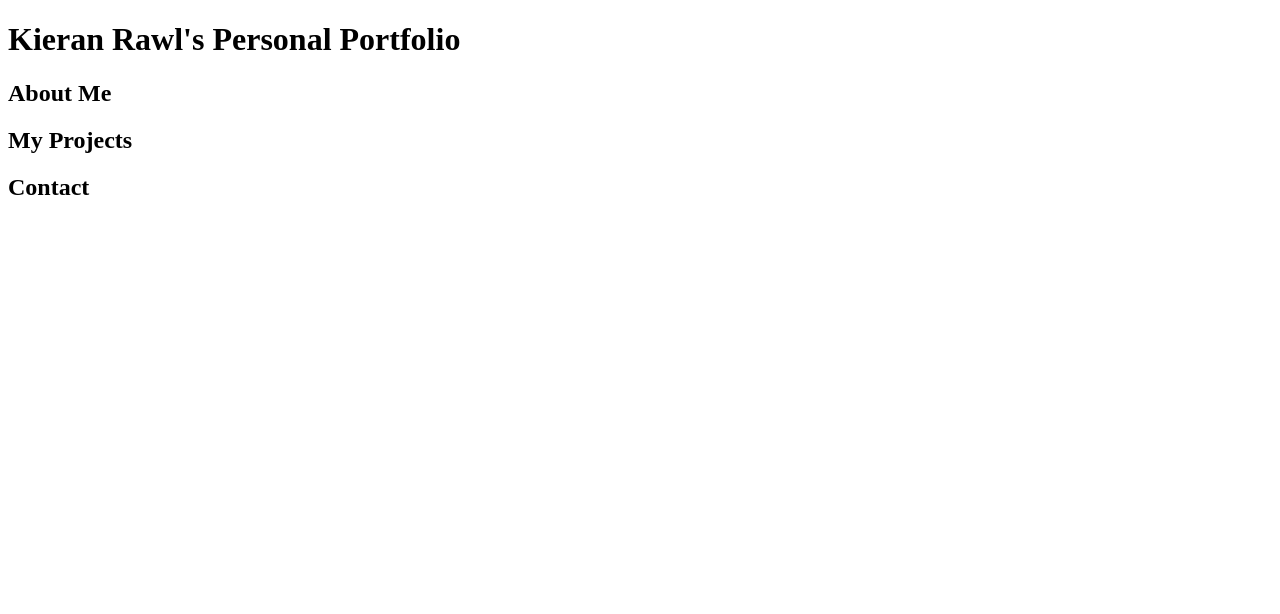
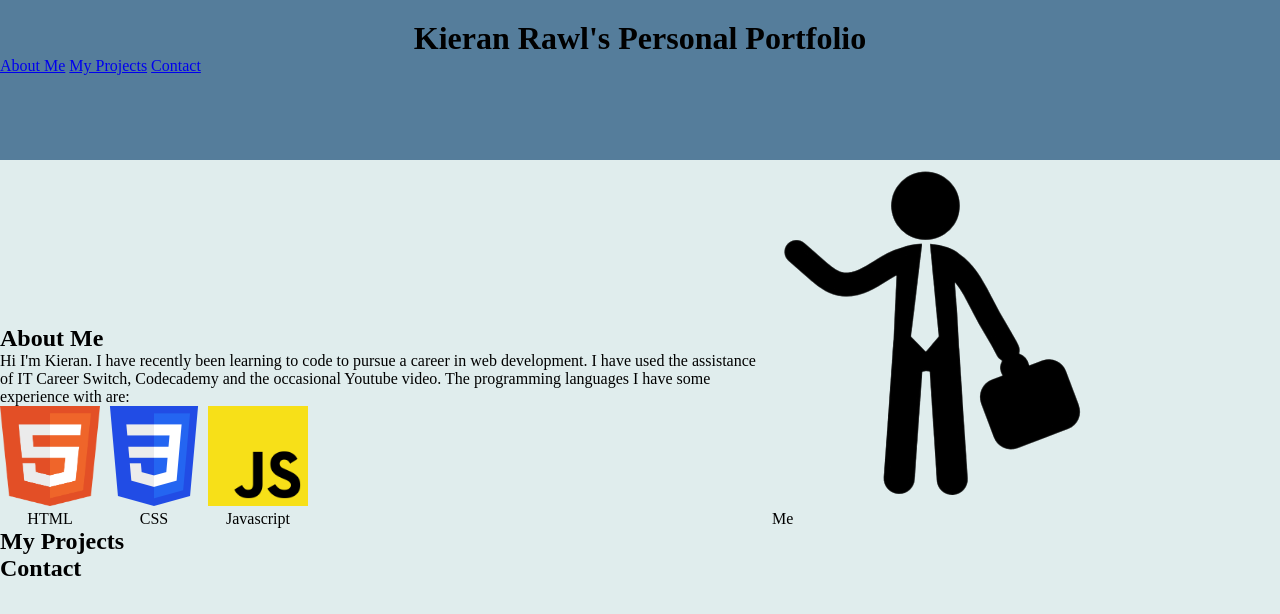
Before and after one commit to K-Rawl/Personal_Portfolio, a plain HTML site: page index.html in a window 1280 px wide. Drawn offline with Linux system fonts and the light colour scheme.

Commit message:
Css and html

```diff
--- a/index.html
+++ b/index.html
@@ -4,23 +4,49 @@
         <meta charset="UTF-8">
         <meta http-equiv="X-UA-Compatible" content="IE=edge">
         <meta name="viewport" content="width=device-width, initial-scale=1.0">
-        <title>Document</title>
+        <title>Kieran Rawl's Personal Portfolio</title>
+        <link rel="stylesheet" href="./resources/style.css">
+        <link rel="script" href="./resources/main.js">
     </head>
     <body>
         <header>
             <h1>Kieran Rawl's Personal Portfolio</h1>
 
             <nav>
-                <a href="#about-section"></a>
-                <a href="#projects-section"></a>
-                <a href="contact-section"></a>
+                <a href="#about-section">About Me</a>
+                <a href="#projects-section">My Projects</a>
+                <a href="contact-section">Contact</a>
             </nav>
         </header>
 
         <main>
             <section id="about-section">
-                <h2>About Me</h2>
-                <p></p>
+                <div class="about-divs" id="about-me-text">
+                    <h2>About Me</h2>
+                    <p>Hi I'm Kieran. I have recently been learning to code to pursue a career in web development. I have used
+                        the assistance of IT Career Switch, Codecademy and the occasional Youtube video. The programming languages
+                        I have some experience with are:
+                    </p>
+                    <figure class="learned-lang">
+                        <img src="./resources/images/html.png" class="code-img">
+                        <figcaption class="code-caption">HTML</figcaption>
+                    </figure>
+                    <figure class="learned-lang">
+                        <img src="./resources/images/css.png" class="code-img">
+                        <figcaption class="code-caption">CSS</figcaption>
+                    </figure>
+                    <figure class="learned-lang">
+                        <img src="./resources/images/javascript.png" class="code-img">
+                        <figcaption class="code-caption">Javascript</figcaption>
+                    </figure>
+                </div>
+                <div class="about-divs">
+                    <figure>
+                        <img src="./resources/images/stickman.png" id="stickman-img">
+                        <figcaption>Me</figcaption>
+                    </figure>
+                </div>
+
             </section>
 
             <section id="projects-section">
--- a/resources/style.css
+++ b/resources/style.css
@@ -0,0 +1,45 @@
+* {
+    margin: 0;
+    padding: 0;
+}
+
+:root {
+    background-color: #e0eded;
+}
+
+html, body {
+    height: 100%;
+}
+
+header {
+    background-color: #557d9b;
+    padding: 0px;
+    margin: 0px;
+    height: 20%;
+}
+
+h1 {
+    text-align: center;
+    padding-top: 20px;
+}
+
+.learned-lang {
+    display: inline-block;
+}
+
+#about-me-text {
+    width: 60%;
+}
+
+.about-divs {
+    display: inline-block;
+}
+
+.code-img {
+    height: 100px;
+    width: 100px;
+}
+
+.code-caption {
+    text-align: center;
+}
```
Also changed, not shown: resources/images/css.png (added), resources/images/html.png (added), resources/images/javascript.png (added), resources/images/stickman.png (added), 2 other files.
